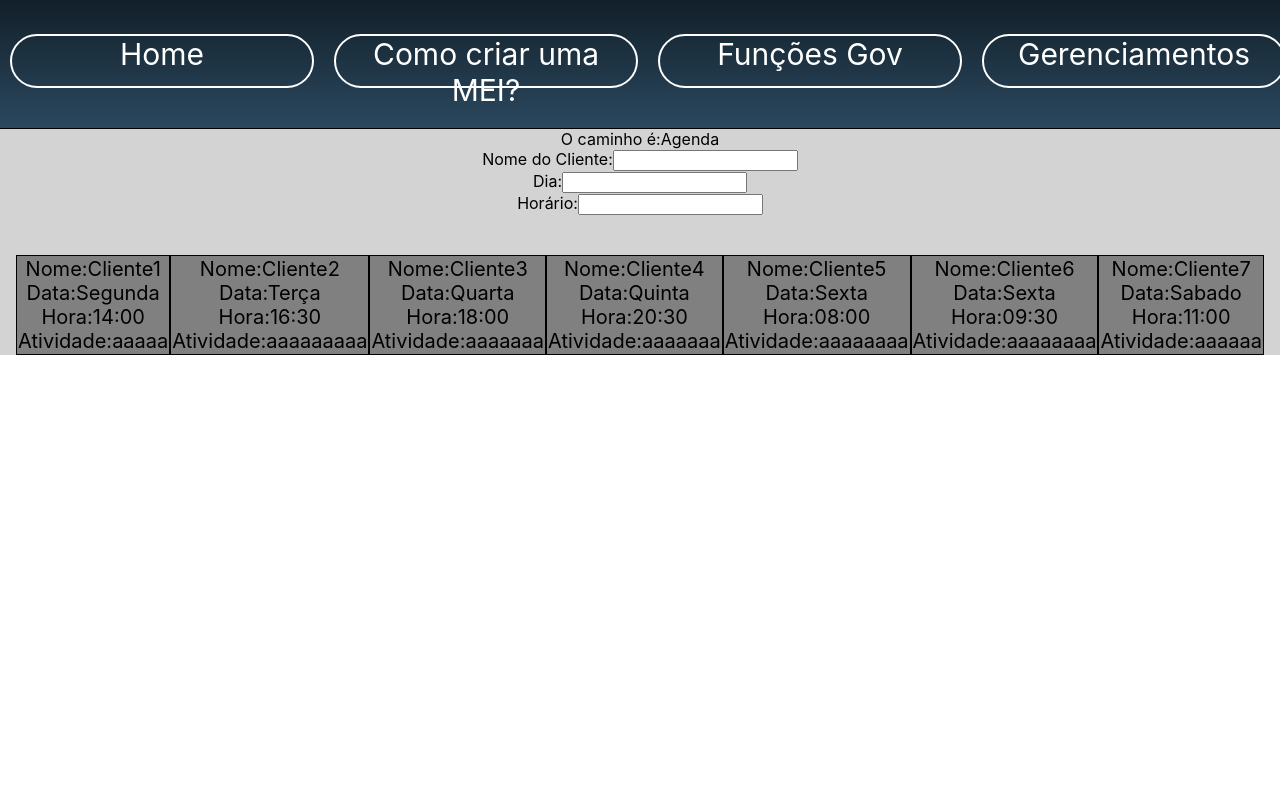
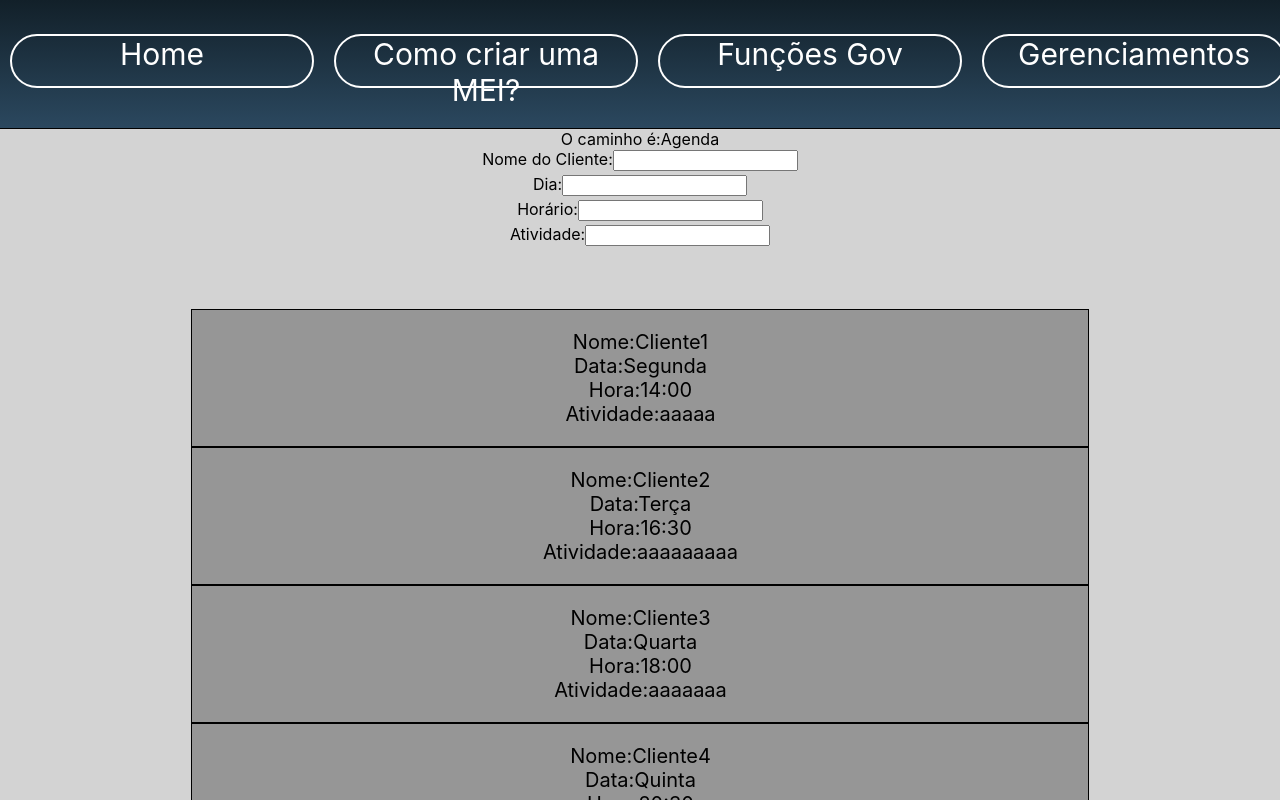
Before and after one commit to TitoSoares/MSM_bkp, a React (Create React App) app in the folder meisemmedo/meisemmedo/: page /agenda in a window 1280 px wide. Shown: the top 800 px of the page. Built offline with nearby package versions, Linux system fonts and the light colour scheme.

Commit message:
Adianto nas funçoes de gerenciamento

```diff
--- a/meisemmedo/meisemmedo/src/Componentes/detalhes/detalheAgenda.tsx
+++ b/meisemmedo/meisemmedo/src/Componentes/detalhes/detalheAgenda.tsx
@@ -11,12 +11,12 @@ type Props={
 function DetalheAgenda({dados}:Props){
     return(
         <div className="lista">
-                <td>
-                    <tr>Nome:{dados.id}</tr>
-                    <tr>Data:{dados.data}</tr>
-                    <tr>Hora:{dados.hora}</tr>
-                    <tr>Atividade:{dados.atividade}</tr>
-                </td>
+            <ul className="tiraFormatacao">
+                <li>Nome:{dados.id}</li>
+                <li>Data:{dados.data}</li>
+                <li>Hora:{dados.hora}</li>
+                <li>Atividade:{dados.atividade}</li>
+            </ul>
         </div>
     )
 }
--- a/meisemmedo/meisemmedo/src/Componentes/detalhes/detalheHistorico.tsx
+++ b/meisemmedo/meisemmedo/src/Componentes/detalhes/detalheHistorico.tsx
@@ -11,12 +11,12 @@ type Props={
 function DetalheHistorico({dados}:Props){
     return(
         <div className="lista">
-            <td>
-                <tr>ID:{dados.id}</tr>
-                <tr>Data de atendimento:{dados.data}</tr>
-                <tr>Horario de atendimento:{dados.hora}</tr>
-                <tr>Atividade realizada:{dados.atividade}</tr>
-            </td>
+            <ul className="tiraFormatacao">
+                <li>ID:{dados.id}</li>
+                <li>Data de atendimento:{dados.data}</li>
+                <li>Horario de atendimento:{dados.hora}</li>
+                <li>Atividade realizada:{dados.atividade}</li>
+            </ul>
         </div>
     )
 }
--- a/meisemmedo/meisemmedo/src/Componentes/detalhes/detalheRelatorio.tsx
+++ b/meisemmedo/meisemmedo/src/Componentes/detalhes/detalheRelatorio.tsx
@@ -1,16 +1,20 @@
 type Props={
     dados:{
+        id:string
         entrada:string
         saida:string
+        liquido:string
     }
 }
 function Relatorio({dados}:Props){
     return(
-        <div>
-            <td>
-                <tr>Entradas:{dados.entrada}</tr>
-                <tr>Saida:{dados.saida}</tr>
-            </td>
+        <div className="lista">
+            <ul className="tiraFormatacao">
+                <li>ID:{dados.id}</li>
+                <li>Entradas:{dados.entrada}</li>
+                <li>Saida:{dados.saida}</li>
+                <li>Líquido:{dados.liquido}</li>
+            </ul>
         </div>
     )
 }
--- a/meisemmedo/meisemmedo/src/Componentes/detalhes/detalherEntrada.Saida.tsx
+++ /dev/null
@@ -1,22 +0,0 @@
-type Props={
-    dados:{
-        id:string
-        entrada:string
-        saida:string
-        liquido:string
-    }
-}
-
-function DetalheEntradaSaida({dados}: Props){
-    return(
-        <div className="lista">
-            <td>
-                <tr>ID:{dados.id}</tr>
-                <tr>Entrada:{dados.entrada}</tr>
-                <tr>Saida:{dados.saida}</tr>
-                <tr>Liquido:{dados.liquido}</tr>
-            </td>
-        </div>
-    )
-}
-export default DetalheEntradaSaida
--- a/meisemmedo/meisemmedo/src/Componentes/estyle/estilo.css
+++ b/meisemmedo/meisemmedo/src/Componentes/estyle/estilo.css
@@ -146,7 +146,6 @@
 .caixa9:hover{
     background-image:url("../../../public/Transpartente-9_FunGov.png");
 }
-
 /*=================================================================================================================================*/
 /*GERENCIAMENTO*/
 /*Funções*/
@@ -455,27 +454,36 @@
     text-decoration:none;
 }
 /*=================================================================================================================================*/
-/*AGENDA*/
-/*Componente Agenda*/
+/*Configuração dos inputs*/
 .ConfComponentes{
     flex-direction:column;
     display: flex;
+    align-items: center;
+}
+.caixaInput{
+    width:100%;
+    height: 25px;
 }
 /*=================================================================================================================================*/
 /*Listas dos Componentes*/
 .listagem{
     display: flex;
-    flex-direction: row;
+    flex-direction: column;
     justify-content: center;
     flex-wrap: wrap;
+    align-content: center;
 }
 .lista{
+    background-color:rgb(150, 150, 150);;
     border: 1px solid black;
-    width: auto;
+    width:70%;
     height: auto;
-    background-color: gray;
     font-size: 20px;
     color: black;
+}
+.tiraFormatacao{
+    list-style-type: none;
+    padding-left: 1px;
 }
 /*=================================================================================================================================*/
 /*TUTORIAL*/
--- a/meisemmedo/meisemmedo/src/ComponentesGerenciamento/CompAgendaServ.tsx
+++ b/meisemmedo/meisemmedo/src/ComponentesGerenciamento/CompAgendaServ.tsx
@@ -7,6 +7,7 @@ function AgendaServicos(){
     const [nome, setNome]=useState("")
     const [data, setData]=useState("")
     const [hora, setHora]=useState("")
+    const [atividade, setAtividade]=useState("")
 
     function handleNomeAgendaInput(event:React.ChangeEvent<HTMLInputElement>){
         setNome(event.target.value)
@@ -17,13 +18,17 @@ function AgendaServicos(){
     function handleHoraAgendaInput(event:React.ChangeEvent<HTMLInputElement>){
         setHora(event.target.value)
     }
+    function handleAtividadeAgendaInput(event:React.ChangeEvent<HTMLInputElement>){
+        setAtividade(event.target.value)
+    }
 
 
     return(
         <div className="ConfComponentes">
-            <div>Nome do Cliente:<input type="text" value={nome} onChange={handleNomeAgendaInput}></input></div>
-            <div>Dia:<input type="text" value={data} onChange={handleDataAgendaInput}></input></div>
-            <div>Horário:<input type="text" value={hora} onChange={handleHoraAgendaInput}></input></div><br />
+            <div className="caixaInput">Nome do Cliente:<input type="text" value={nome} onChange={handleNomeAgendaInput}></input></div>
+            <div className="caixaInput">Dia:<input type="text" value={data} onChange={handleDataAgendaInput}></input></div>
+            <div className="caixaInput">Horário:<input type="text" value={hora} onChange={handleHoraAgendaInput}></input></div>
+            <div className="caixaInput">Atividade:<input type="text" value={atividade} onChange={handleAtividadeAgendaInput}></input></div><br />
         </div>
     )
 }
--- a/meisemmedo/meisemmedo/src/ComponentesGerenciamento/CompHistServ.tsx
+++ b/meisemmedo/meisemmedo/src/ComponentesGerenciamento/CompHistServ.tsx
@@ -8,8 +8,8 @@ function HistoricoServicos(){
     }
 
     return(
-        <div>
-            <div>Coloque o ID do cliente:<input type="text" value={cliente} onChange={handleClienteInput}></input></div>
+        <div className="ConfComponentes">
+            <div className="caixaInput">Coloque o ID do cliente para saber o histórico de atendimento:<input type="text" value={cliente} onChange={handleClienteInput}></input></div>
         </div>
     )
 }
--- a/meisemmedo/meisemmedo/src/Pages/PaginaComponenteAgenda.tsx
+++ b/meisemmedo/meisemmedo/src/Pages/PaginaComponenteAgenda.tsx
@@ -1,15 +1,14 @@
-import { useState } from "react"
+
 import FuncaoCabecalho from "../Componentes/Cabecalho"
 import DetalheAgenda from "../Componentes/detalhes/detalheAgenda"
 import CompAgendaServ from "../ComponentesGerenciamento/CompAgendaServ"
-import { AgendaType } from "../Types/agenda"
 
 
 let lista=[
     {id:"Cliente1",data:"Segunda", hora:"14:00", atividade:"aaaaa"},
     {id:"Cliente2",data:"Terça", hora:"16:30",atividade:"aaaaaaaaa"},
     {id:"Cliente3",data:"Quarta", hora:"18:00",atividade:"aaaaaaa"},
-    {id:"Cliente4",data:"Quinta", hora:"20:30",atividade:"aaaaaaa"},
+    {id:"Cliente4",data:"Quinta", hora:"20:30",atividade:"aaaaaa"},
     {id:"Cliente5",data:"Sexta", hora:"08:00",atividade:"aaaaaaaa"},
     {id:"Cliente6",data:"Sexta", hora:"09:30",atividade:"aaaaaaaa"},
     {id:"Cliente7",data:"Sabado", hora:"11:00",atividade:"aaaaaa"}
@@ -18,13 +17,14 @@ let lista=[
 function Agenda(){
     return(
         <div className="planoFundoLogin">
-        <FuncaoCabecalho caminho={"Agenda"}/>
-        <CompAgendaServ/><br />
+            <FuncaoCabecalho caminho={"Agenda"}/>
+            <CompAgendaServ/><br />
+            <br />
             <div className="listagem">
                 {lista.map((item, index)=>(
                     <DetalheAgenda key={index} dados={item}/>
                 ))}
-                </div>
+            </div>
         </div>
 
     )
--- a/meisemmedo/meisemmedo/src/Pages/PaginaComponenteEntradaeSaida.tsx
+++ b/meisemmedo/meisemmedo/src/Pages/PaginaComponenteEntradaeSaida.tsx
@@ -1,29 +1,11 @@
 import FuncaoCabecalho from "../Componentes/Cabecalho"
-import DetalheEntradaSaida from "../Componentes/detalhes/detalherEntrada.Saida"
 import CompEntra_Saida from "../ComponentesGerenciamento/CompEntra_Saida"
 
-
-let lista=[
-    {id:"",entrada:'100', saida:'100',liquido:""},
-    {id:"",entrada:'100', saida:'100',liquido:""},
-    {id:"",entrada:'100', saida:'100',liquido:""},
-    {id:"",entrada:'100', saida:'100',liquido:""},
-    {id:"",entrada:'100', saida:'100',liquido:""},
-    {id:"",entrada:'100', saida:'100',liquido:""},
-    {id:"",entrada:'100', saida:'100',liquido:""}
-]
-
 function EntradaSaida(){
-
     return(
         <div className="planoFundoLogin">
         <FuncaoCabecalho caminho={"Entrada e Saida"}/>
-        <CompEntra_Saida/><br />
-        <div className="listagem">
-                {lista.map((item, index)=>(
-                <DetalheEntradaSaida key={index} dados={item}/>
-                ))}
-            </div>
+        <CompEntra_Saida/><br/>
         </div>
     )
 }
--- a/meisemmedo/meisemmedo/src/Pages/PaginaComponenteHistorico.tsx
+++ b/meisemmedo/meisemmedo/src/Pages/PaginaComponenteHistorico.tsx
@@ -18,7 +18,7 @@ function Historico(){
             <CompHistServ/><br />
             <div className="listagem">
                 {lista.map((item, index)=>(
-                    <div><DetalheHistorico key={index} dados={item}/></div>
+                    <DetalheHistorico key={index} dados={item}/>
                 ))}
             </div>
         </div>
--- a/meisemmedo/meisemmedo/src/Pages/PaginaComponenteRelatorio.tsx
+++ b/meisemmedo/meisemmedo/src/Pages/PaginaComponenteRelatorio.tsx
@@ -3,17 +3,23 @@ import FuncaoCabecalho from "../Componentes/Cabecalho"
 import DetalheRelatorio from "../Componentes/detalhes/detalheRelatorio"
 
 let lista=[
-    {entrada:"100", saida:"100"}
+    {id:"",entrada:'100', saida:'100',liquido:""},
+    {id:"",entrada:'100', saida:'100',liquido:""},
+    {id:"",entrada:'100', saida:'100',liquido:""},
+    {id:"",entrada:'100', saida:'100',liquido:""},
+    {id:"",entrada:'100', saida:'100',liquido:""},
+    {id:"",entrada:'100', saida:'100',liquido:""},
+    {id:"",entrada:'100', saida:'100',liquido:""}
 ]
 function Relatorio(){
     return(
         <div className="planoFundoLogin">
             <FuncaoCabecalho caminho={"Relátorio"}/>
-            <div className="DivLista">
-                {lista.map((item, index)=>(
-                <div className="listas"><DetalheRelatorio key={index} dados={item}/></div>
-              ))}
-            </div>
+                <div className="listagem">
+                    {lista.map((item, index)=>(
+                    <DetalheRelatorio key={index} dados={item}/>
+                    ))}
+                </div>
         </div>
     )
 }
```
Also changed, not shown: meisemmedo/meisemmedo/src/ComponentesGerenciamento/CompRelatMen.tsx (deleted, +0 -8 lines).
